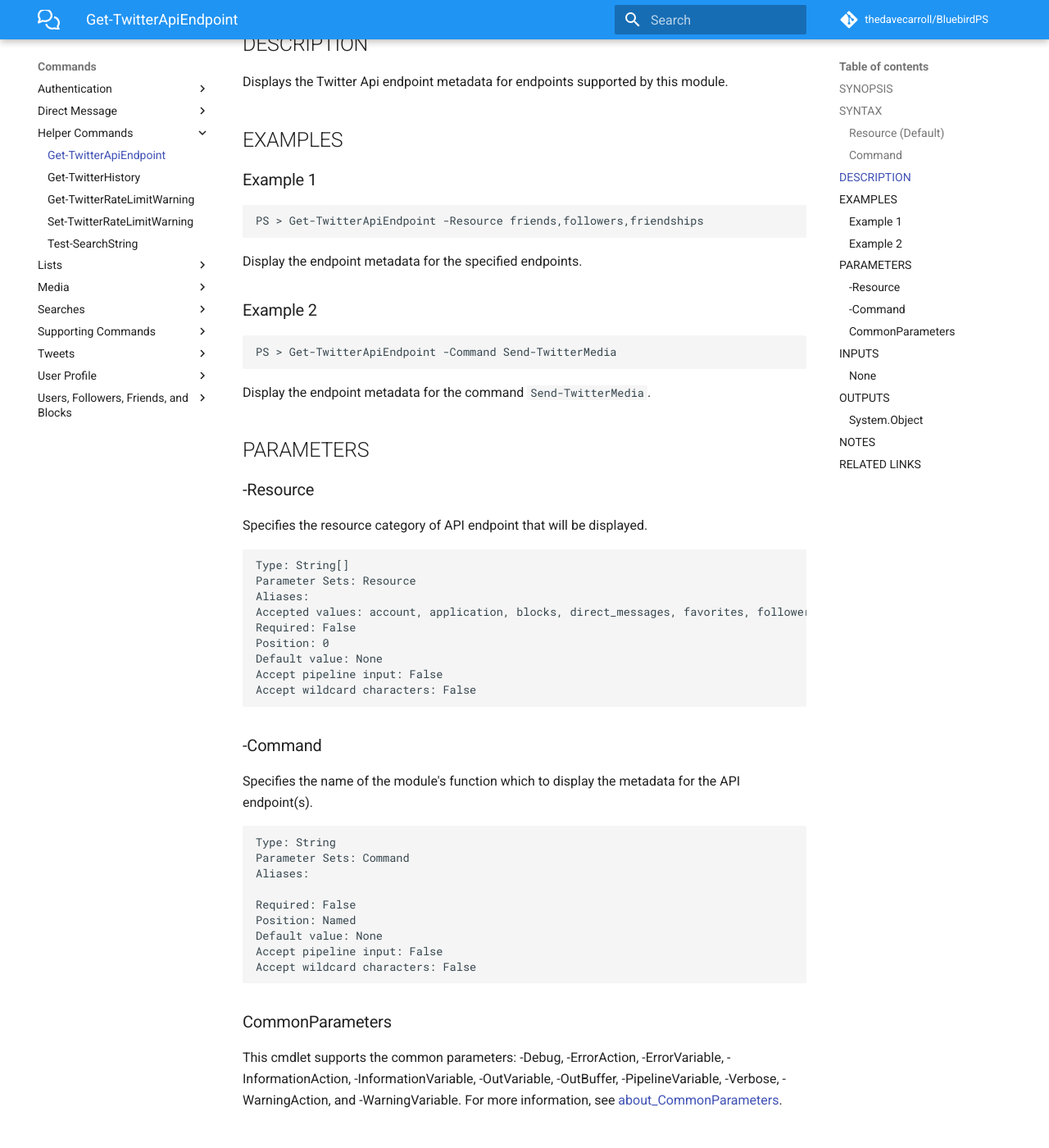
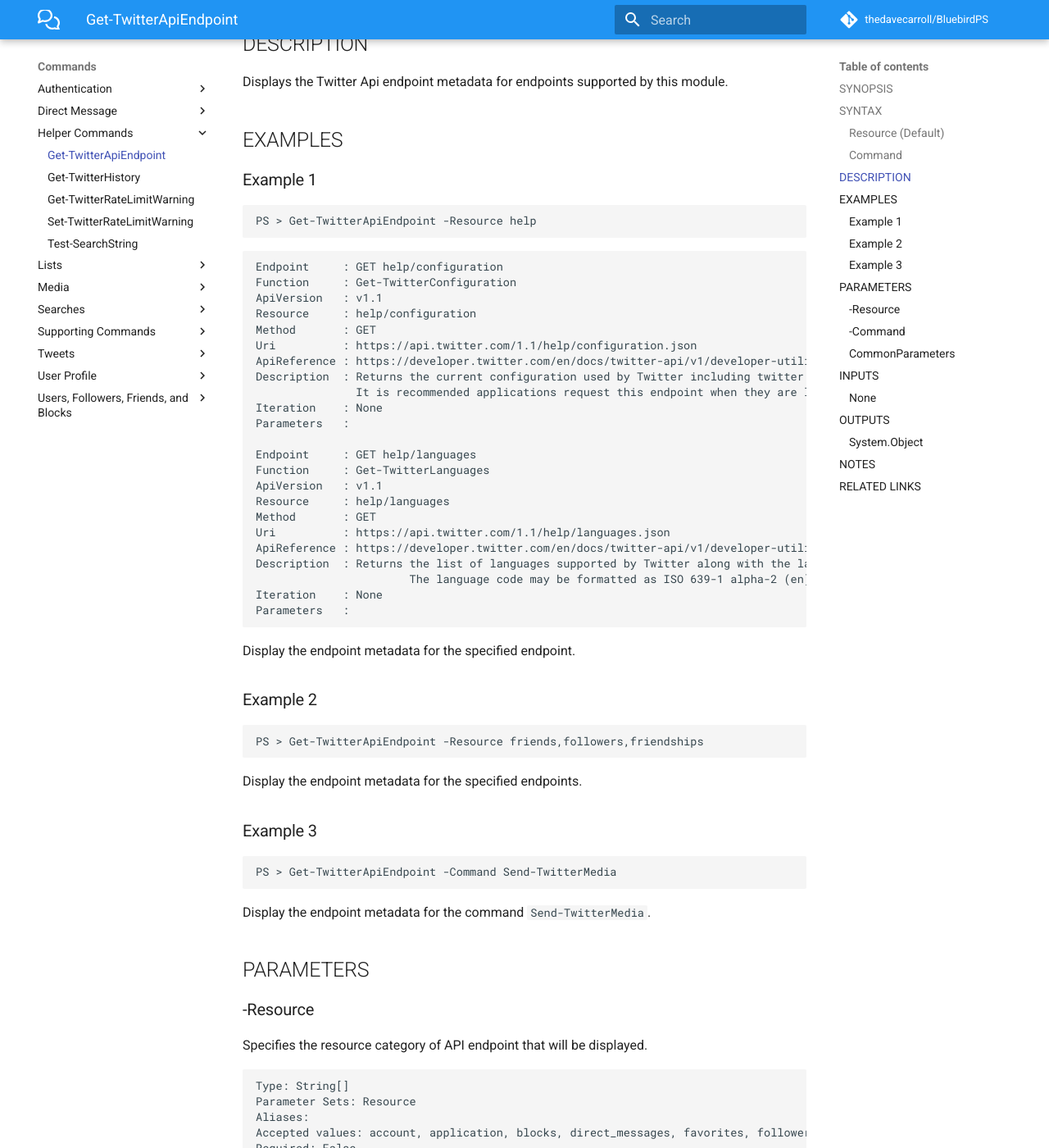
Before and after one commit to thedavecarroll/BluebirdPS, an MkDocs documentation site: the page built from docs/Helper Commands/Get-TwitterApiEndpoint.md, in a window 1280 px wide and 1400 px high, scrolled down 603 px. Shown: the whole window at 82% size. Built offline with MkDocs 1.6.1 and Material for MkDocs 9.7.7, drawn with Linux system fonts in a browser that asks for light colours; comment, search, counter and statistics services are not loaded.

Commit message:
docs add output for one example

````diff
--- a/docs/Helper Commands/Get-TwitterApiEndpoint.md
+++ b/docs/Helper Commands/Get-TwitterApiEndpoint.md
@@ -34,12 +34,46 @@
 ### Example 1
 
 ```powershell
+PS > Get-TwitterApiEndpoint -Resource help
+```
+
+```console
+Endpoint     : GET help/configuration
+Function     : Get-TwitterConfiguration
+ApiVersion   : v1.1
+Resource     : help/configuration
+Method       : GET
+Uri          : https://api.twitter.com/1.1/help/configuration.json
+ApiReference : https://developer.twitter.com/en/docs/twitter-api/v1/developer-utilities/configuration/api-reference/get-help-configuration
+Description  : Returns the current configuration used by Twitter including twitter.com slugs which are not usernames, maximum photo resolutions, and t.co shortened URL length.
+               It is recommended applications request this endpoint when they are loaded, but no more than once a day.
+Iteration    : None
+Parameters   :
+
+Endpoint     : GET help/languages
+Function     : Get-TwitterLanguages
+ApiVersion   : v1.1
+Resource     : help/languages
+Method       : GET
+Uri          : https://api.twitter.com/1.1/help/languages.json
+ApiReference : https://developer.twitter.com/en/docs/twitter-api/v1/developer-utilities/supported-languages/api-reference/get-help-languages
+Description  : Returns the list of languages supported by Twitter along with the language code supported by Twitter.
+                       The language code may be formatted as ISO 639-1 alpha-2 (en), ISO 639-3 alpha-3 (msa), or ISO 639-1 alpha-2 combined with an ISO 3166-1 alpha-2 localization (zh-tw)
+Iteration    : None
+Parameters   :
+```
+
+Display the endpoint metadata for the specified endpoint.
+
+### Example 2
+
+```powershell
 PS > Get-TwitterApiEndpoint -Resource friends,followers,friendships
 ```
 
 Display the endpoint metadata for the specified endpoints.
 
-### Example 2
+### Example 3
 
 ```powershell
 PS > Get-TwitterApiEndpoint -Command Send-TwitterMedia
````
